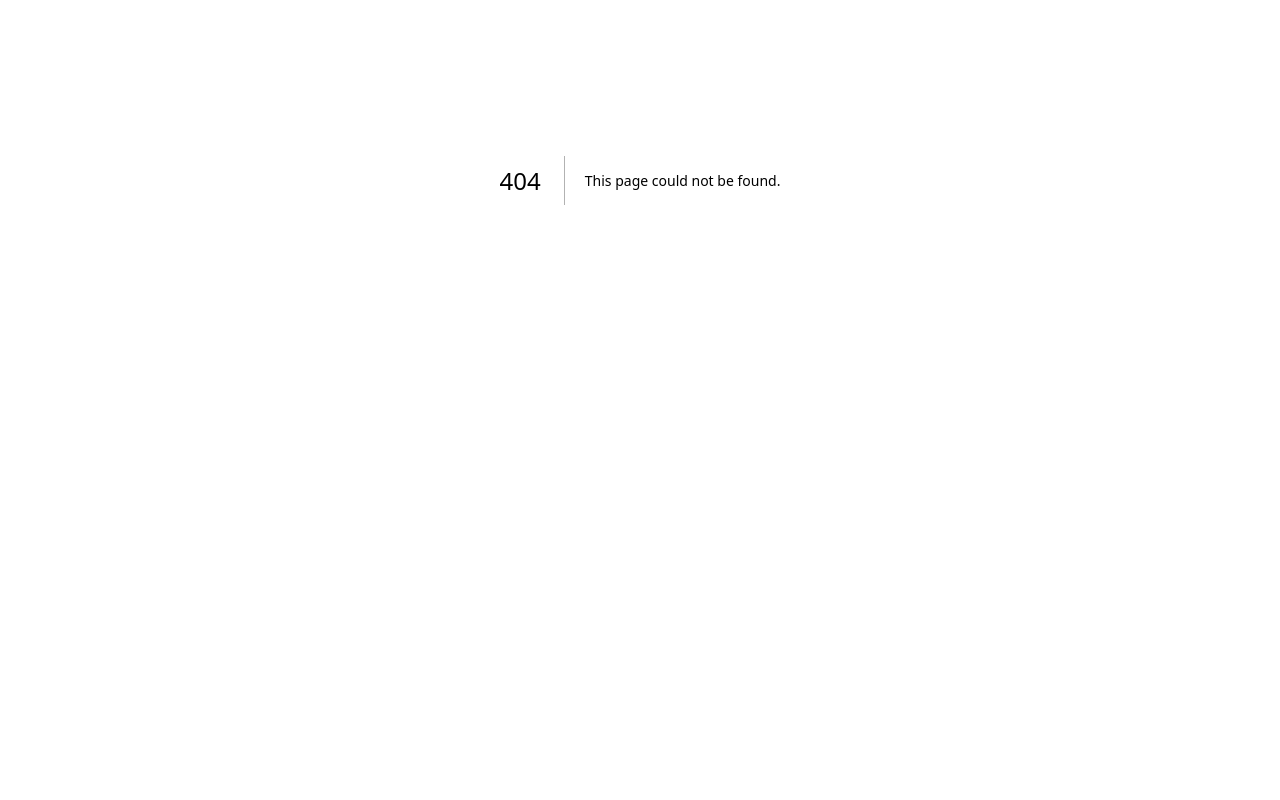
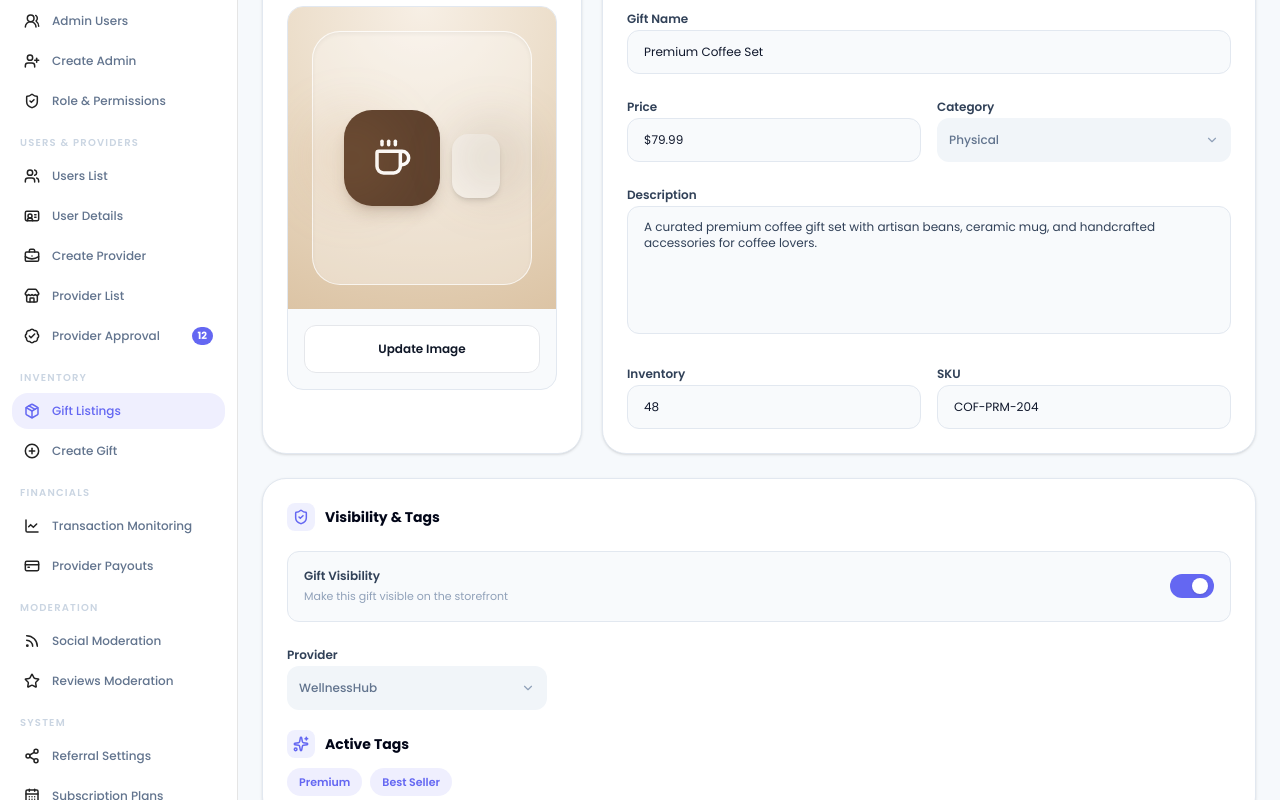
Before and after one commit to Dcodaxproducts/gift-shop, a Next.js app: page /gifts/1 in a window 1280 px wide. Before the commit this address had no page. Shown: the part 220-1020 px from the top of the page. Before the commit the page ends 800 px from the top, so only its background shows below. Built offline with nearby package versions, Linux system fonts and the light colour scheme.

Commit message:
Add edit gift page

```diff
--- /dev/null
+++ b/src/app/gifts/[id]/page.tsx
@@ -0,0 +1,17 @@
+import type { Metadata } from "next";
+import { DashboardShell } from "@/components/dashboard/dashboard-shell";
+import { EditGiftPage } from "@/components/pages/edit-gift";
+import { SITE_NAME } from "@/constants/site";
+
+export const metadata: Metadata = {
+  title: `Edit Gift | ${SITE_NAME}`,
+  description: "Edit gift listing details.",
+};
+
+export default function GiftDetailsPage() {
+  return (
+    <DashboardShell>
+      <EditGiftPage />
+    </DashboardShell>
+  );
+}
--- /dev/null
+++ b/src/components/pages/edit-gift.tsx
@@ -0,0 +1,179 @@
+"use client";
+
+import { useState } from "react";
+import { Coffee, ImagePlus, Package, ShieldCheck, Sparkles } from "lucide-react";
+import { giftCategoryOptions, giftProviderOptions } from "@/constants/gifts";
+import { PageHeader } from "@/components/common/page-header";
+import { Button } from "@/components/ui/button";
+import { Card, CardContent } from "@/components/ui/card";
+import { Input } from "@/components/ui/input";
+import { Label } from "@/components/ui/label";
+import {
+  Select,
+  SelectContent,
+  SelectItem,
+  SelectTrigger,
+  SelectValue,
+} from "@/components/ui/select";
+import { Switch } from "@/components/ui/switch";
+import { cn } from "@/lib/utils";
+
+function SectionCard({
+  icon: Icon,
+  title,
+  children,
+}: {
+  icon: React.ElementType;
+  title: string;
+  children: React.ReactNode;
+}) {
+  return (
+    <Card className="rounded-2xl border border-slate-200 bg-white shadow-sm">
+      <CardContent className="p-6">
+        <div className="flex items-center gap-2.5">
+          <span className="flex size-7 items-center justify-center rounded-lg bg-primary/10 text-primary">
+            <Icon className="size-4" strokeWidth={2.25} />
+          </span>
+          <h2 className="text-sm font-bold text-slate-950">{title}</h2>
+        </div>
+        <div className="mt-5">{children}</div>
+      </CardContent>
+    </Card>
+  );
+}
+
+export function EditGiftPage() {
+  const [visible, setVisible] = useState(true);
+  const tags = ["Premium", "Best Seller"];
+
+  return (
+    <div className="space-y-6">
+      <PageHeader title="Edit Gift" />
+
+      <section className="grid gap-5 xl:grid-cols-[320px_minmax(0,1fr)]">
+        <SectionCard icon={ImagePlus} title="Gift Media">
+          <div className="overflow-hidden rounded-2xl border border-slate-200 bg-slate-50">
+            <div className="flex aspect-[4/4.5] items-center justify-center bg-[radial-gradient(circle_at_top,#f7efe5_0%,#eadbc6_48%,#dcc4a5_100%)] p-6">
+              <div className="flex h-full w-full items-center justify-center rounded-[28px] border border-white/70 bg-white/35 shadow-inner">
+                <div className="relative flex items-center justify-center">
+                  <div className="absolute -right-8 top-2 h-20 w-20 rounded-full bg-[#6f4e37]/12 blur-xl" />
+                  <div className="absolute -left-10 bottom-0 h-24 w-24 rounded-full bg-[#c08c52]/12 blur-xl" />
+                  <div className="flex items-end gap-3">
+                    <div className="flex size-24 items-center justify-center rounded-[28px] bg-[#5f422e] text-white shadow-lg shadow-[#5f422e]/20">
+                      <Coffee className="size-10" strokeWidth={2.1} />
+                    </div>
+                    <div className="mb-2 h-16 w-12 rounded-[16px] bg-[#f7f2ea] shadow-md" />
+                  </div>
+                </div>
+              </div>
+            </div>
+            <div className="p-4">
+              <Button variant="outline" className="h-10 w-full rounded-xl text-xs">
+                Update Image
+              </Button>
+            </div>
+          </div>
+        </SectionCard>
+
+        <SectionCard icon={Package} title="Product Details">
+          <div className="space-y-5">
+            <div className="space-y-2">
+              <Label htmlFor="gift-name">Gift Name</Label>
+              <Input id="gift-name" defaultValue="Premium Coffee Set" className="h-11! rounded-xl bg-slate-50 text-xs" />
+            </div>
+
+            <div className="grid gap-4 sm:grid-cols-2">
+              <div className="space-y-2">
+                <Label htmlFor="gift-price">Price</Label>
+                <Input id="gift-price" defaultValue="$79.99" className="h-11! rounded-xl bg-slate-50 text-xs" />
+              </div>
+              <div className="space-y-2">
+                <Label>Category</Label>
+                <Select defaultValue="physical">
+                  <SelectTrigger className="h-11 w-full rounded-xl bg-slate-50 text-xs">
+                    <SelectValue />
+                  </SelectTrigger>
+                  <SelectContent>
+                    {giftCategoryOptions.filter((option) => option.value !== "all").map((option) => (
+                      <SelectItem key={option.value} value={option.value}>{option.label}</SelectItem>
+                    ))}
+                  </SelectContent>
+                </Select>
+              </div>
+            </div>
+
+            <div className="space-y-2">
+              <Label htmlFor="gift-description">Description</Label>
+              <textarea
+                id="gift-description"
+                defaultValue="A curated premium coffee gift set with artisan beans, ceramic mug, and handcrafted accessories for coffee lovers."
+                className="min-h-32 w-full resize-none rounded-xl border border-slate-200 bg-slate-50 px-4 py-3 text-xs text-slate-700 outline-none transition placeholder:text-slate-400 focus:border-primary focus:bg-white focus:ring-4 focus:ring-primary/10"
+              />
+            </div>
+
+            <div className="grid gap-4 sm:grid-cols-2">
+              <div className="space-y-2">
+                <Label htmlFor="gift-inventory">Inventory</Label>
+                <Input id="gift-inventory" defaultValue="48" className="h-11! rounded-xl bg-slate-50 text-xs" />
+              </div>
+              <div className="space-y-2">
+                <Label htmlFor="gift-sku">SKU</Label>
+                <Input id="gift-sku" defaultValue="COF-PRM-204" className="h-11! rounded-xl bg-slate-50 text-xs" />
+              </div>
+            </div>
+          </div>
+        </SectionCard>
+      </section>
+
+      <SectionCard icon={ShieldCheck} title="Visibility & Tags">
+        <div className="space-y-5">
+          <div className="flex items-center justify-between rounded-xl border border-slate-200 bg-slate-50 px-4 py-4">
+            <div>
+              <p className="text-xs font-semibold text-slate-700">Gift Visibility</p>
+              <p className="mt-1 text-[11px] text-slate-400">Make this gift visible on the storefront</p>
+            </div>
+            <Switch checked={visible} onClick={() => setVisible((current) => !current)} className="h-6 w-11" />
+          </div>
+
+          <div className="space-y-2">
+            <Label>Provider</Label>
+            <Select defaultValue="wellnesshub">
+              <SelectTrigger className="h-11 w-full rounded-xl bg-slate-50 text-xs sm:w-[260px]">
+                <SelectValue />
+              </SelectTrigger>
+              <SelectContent>
+                {giftProviderOptions.filter((option) => option.value !== "all").map((option) => (
+                  <SelectItem key={option.value} value={option.value}>{option.label}</SelectItem>
+                ))}
+              </SelectContent>
+            </Select>
+          </div>
+
+          <div>
+            <div className="mb-2.5 flex items-center gap-2.5">
+              <span className="flex size-7 items-center justify-center rounded-lg bg-primary/10 text-primary">
+                <Sparkles className="size-4" strokeWidth={2.25} />
+              </span>
+              <h3 className="text-sm font-bold text-slate-950">Active Tags</h3>
+            </div>
+            <div className="flex flex-wrap gap-2">
+              {tags.map((tag) => (
+                <span
+                  key={tag}
+                  className={cn("inline-flex rounded-full bg-primary/10 px-3 py-1.5 text-[11px] font-semibold text-primary")}
+                >
+                  {tag}
+                </span>
+              ))}
+            </div>
+          </div>
+        </div>
+      </SectionCard>
+
+      <div className="flex justify-end gap-3">
+        <Button variant="outline" className="h-10 rounded-xl px-5 text-xs">Cancel</Button>
+        <Button className="h-10 rounded-xl px-5 text-xs">Save Gift</Button>
+      </div>
+    </div>
+  );
+}
--- a/src/components/pages/gifts.tsx
+++ b/src/components/pages/gifts.tsx
@@ -1,6 +1,7 @@
 "use client";
 
 import { useState } from "react";
+import { useRouter } from "next/navigation";
 import { CalendarCheck, CheckCircle2, Edit3, Gift, ListFilter, Search, Smile, Star, Trash2 } from "lucide-react";
 import {
   giftCategoryOptions,
@@ -100,6 +101,7 @@ function StatusBadge({ status }: { status: GiftStatus }) {
 
 export function GiftsPage() {
   const [page, setPage] = useState(1);
+  const router = useRouter();
 
   return (
     <div className="space-y-5">
@@ -208,6 +210,7 @@ export function GiftsPage() {
               <div className="flex items-center justify-end gap-3">
                 <button
                   type="button"
+                  onClick={() => router.push(`/gifts/${item.id}`)}
                   className="rounded-lg p-1.5 text-slate-400 transition hover:bg-slate-100 hover:text-primary"
                 >
                   <Edit3 className="size-4" />
```
